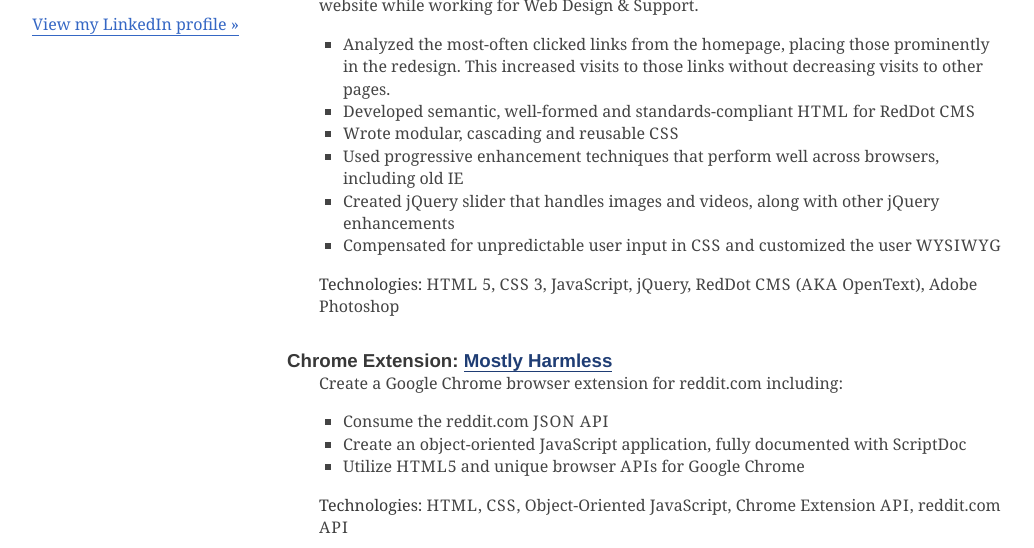
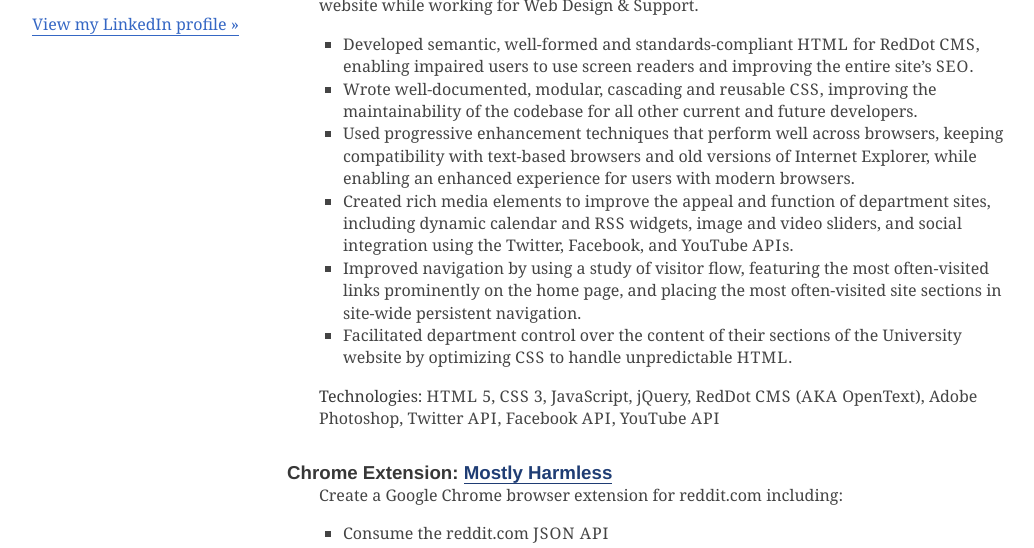
Before and after one commit to Kerrick/hire.kerricklong.com, a plain HTML site: page index.html in a window 1280 px wide. Shown: the part 741-1289 px from the top of the page, without its empty margins (1-1035 px from the left). Drawn offline with Linux system fonts and the light colour scheme; a web font is replaced by a local one.

Commit message:
Rewrite project: Southeast

```diff
--- a/index.html
+++ b/index.html
@@ -117,12 +117,45 @@
         <section class="duties">
           <h4>Duties</h4>
           <ul>
-            <li>Analyzed the most-often clicked links from the homepage, placing those prominently in the redesign. This increased visits to those links without decreasing visits to other pages.</li>
-            <li>Developed semantic, well-formed and standards-compliant <abbr title="HyperText Markup Language">HTML</abbr> for RedDot <abbr title="Content Management System">CMS</abbr></li>
-            <li>Wrote modular, cascading and reusable <abbr title="Cascading StyleSheets">CSS</abbr></li>
-            <li>Used progressive enhancement techniques that perform well across browsers, including old IE</li>
-            <li>Created jQuery slider that handles images and videos, along with other jQuery enhancements</li>
-            <li>Compensated for unpredictable user input in <abbr title="Cascading StyleSheets">CSS</abbr> and customized the user <abbr title="What You See Is What You Get">WYSIWYG</abbr></li>
+            <li>
+              Developed semantic, well-formed and standards-compliant
+              <abbr title="HyperText Markup Language">HTML</abbr> for RedDot
+              <abbr title="Content Management System">CMS</abbr>, enabling
+              impaired users to use screen readers and improving the entire
+              site’s <abbr title="Search Engine Optimization">SEO</abbr>.
+            </li>
+            <li>
+              Wrote well-documented, modular, cascading and reusable
+              <abbr title="Cascading StyleSheets">CSS</abbr>, improving the
+              maintainability of the codebase for all other current and future
+              developers.
+            </li>
+            <li>
+              Used progressive enhancement techniques that perform well across
+              browsers, keeping compatibility with text-based browsers and old
+              versions of Internet Explorer, while enabling an enhanced
+              experience for users with modern browsers.
+            </li>
+            <li>
+              Created rich media elements to improve the appeal and function
+              of department sites, including dynamic calendar and
+              <abbr title="Really Simple Syndication">RSS</abbr> widgets, image
+              and video sliders, and social integration using the Twitter,
+              Facebook, and YouTube
+              <abbr title="Application Programming Interface">API</abbr>s.
+            </li>
+            <li>
+              Improved navigation by using a study of visitor flow, featuring
+              the most often-visited links prominently on the home page, and
+              placing the most often-visited site sections in site-wide
+              persistent navigation.
+            </li>
+            <li>
+              Facilitated department control over the content of their sections
+              of the University website by optimizing
+              <abbr title="Cascading StyleSheets">CSS</abbr> to handle
+              unpredictable <abbr title="Cascading StyleSheets">HTML</abbr>.
+            </li>
           </ul>
         </section>
         <section class="technologies">
@@ -134,6 +167,9 @@
             <li>jQuery</li>
             <li>RedDot <abbr title="Content Management System">CMS</abbr> (<abbr title="Also Known As">AKA</abbr> OpenText)</li>
             <li>Adobe Photoshop</li>
+            <li>Twitter <abbr title="Application Programming Interface">API</abbr></li>
+            <li>Facebook <abbr title="Application Programming Interface">API</abbr></li>
+            <li>YouTube <abbr title="Application Programming Interface">API</abbr></li>
           </ul>
         </section>
       </article>
```
Also changed, not shown: resume.txt (+22 -10 lines).
